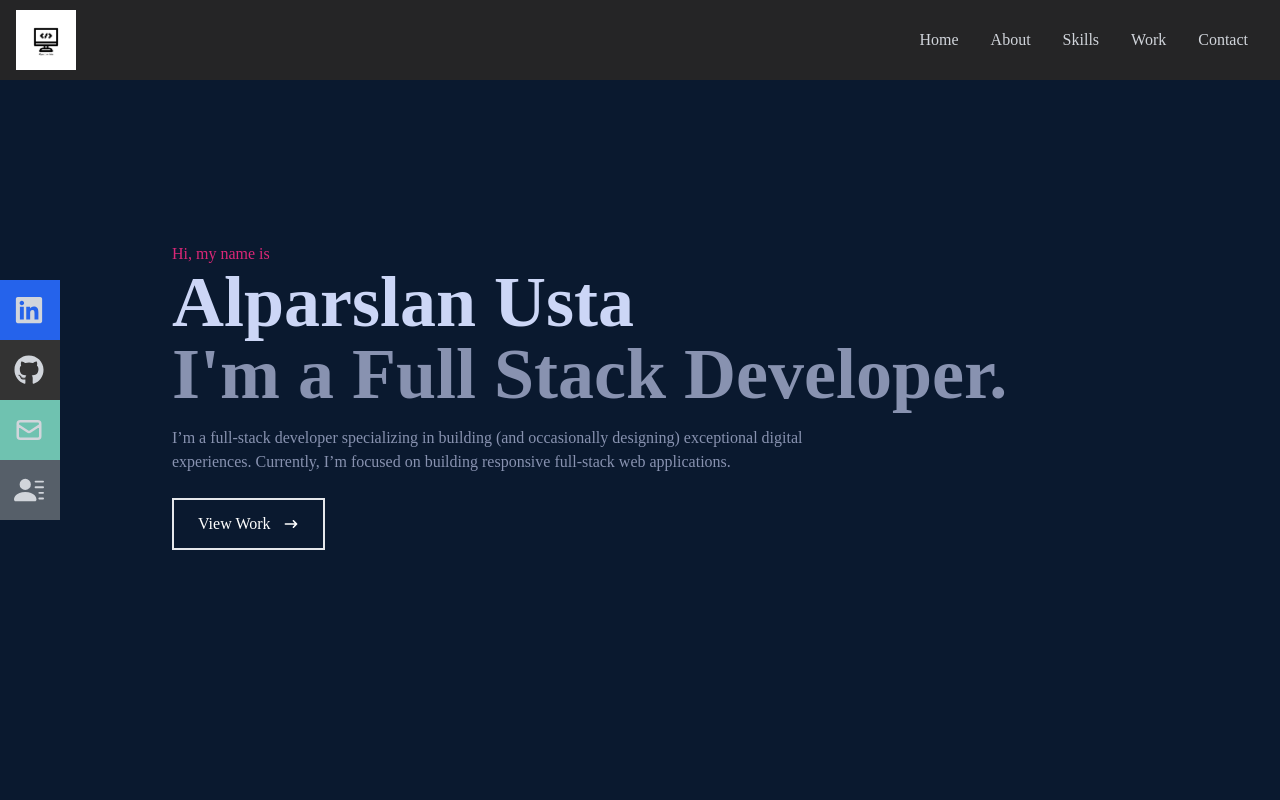
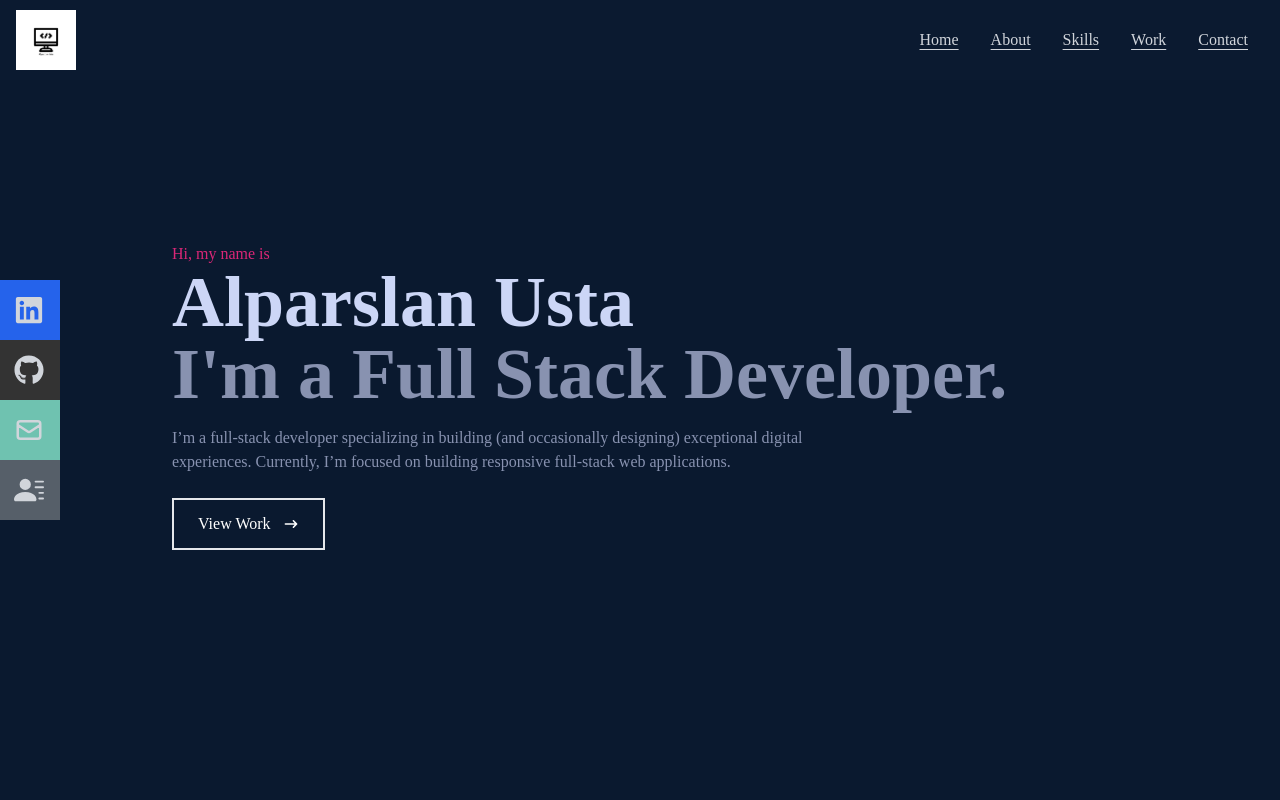
Before and after one commit to alparslanustaa/Portfolio, a React (Create React App) app: page / in a window 1280 px wide. Shown: the top 800 px of the page. Built offline with nearby package versions, Linux system fonts and the light colour scheme.

Commit message:
scroll down link implement and style

```diff
--- a/src/components/NavBar.js
+++ b/src/components/NavBar.js
@@ -10,7 +10,7 @@
   const handleClick = () => setNav(!nav);
 
   return (
-    <div className="fixed w-full h-[80px] flex justify-between items-center px-4 bg-[#252526] text-gray-300">
+    <div className="hover:underline underline-offset-4 fixed w-full h-[80px] flex justify-between items-center px-4 bg-[#0b1a30] text-gray-300">
       <div>
         <img src={Logo} alt="Logo" style={{ width: "60px" }} />
       </div>
@@ -22,8 +22,16 @@
             Home
           </Link>
         </li>
-        <li>About</li>
-        <li>Skills</li>
+        <li>
+          <Link to="about" smooth={true} duration={500}>
+            About
+          </Link>
+        </li>
+        <li>
+          <Link to="skills" smooth={true} duration={500}>
+            Skills
+          </Link>
+        </li>
         <li>Work</li>
         <li>Contact</li>
       </ul>
```
